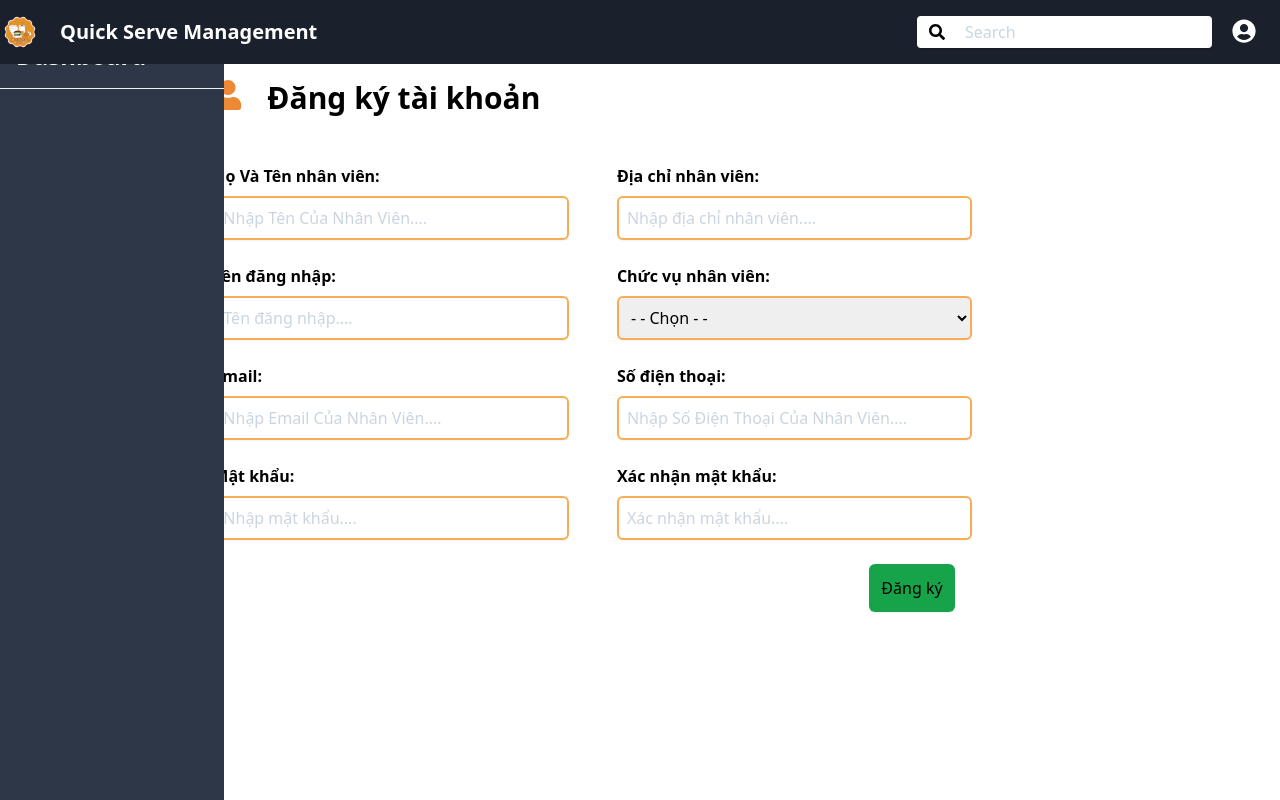
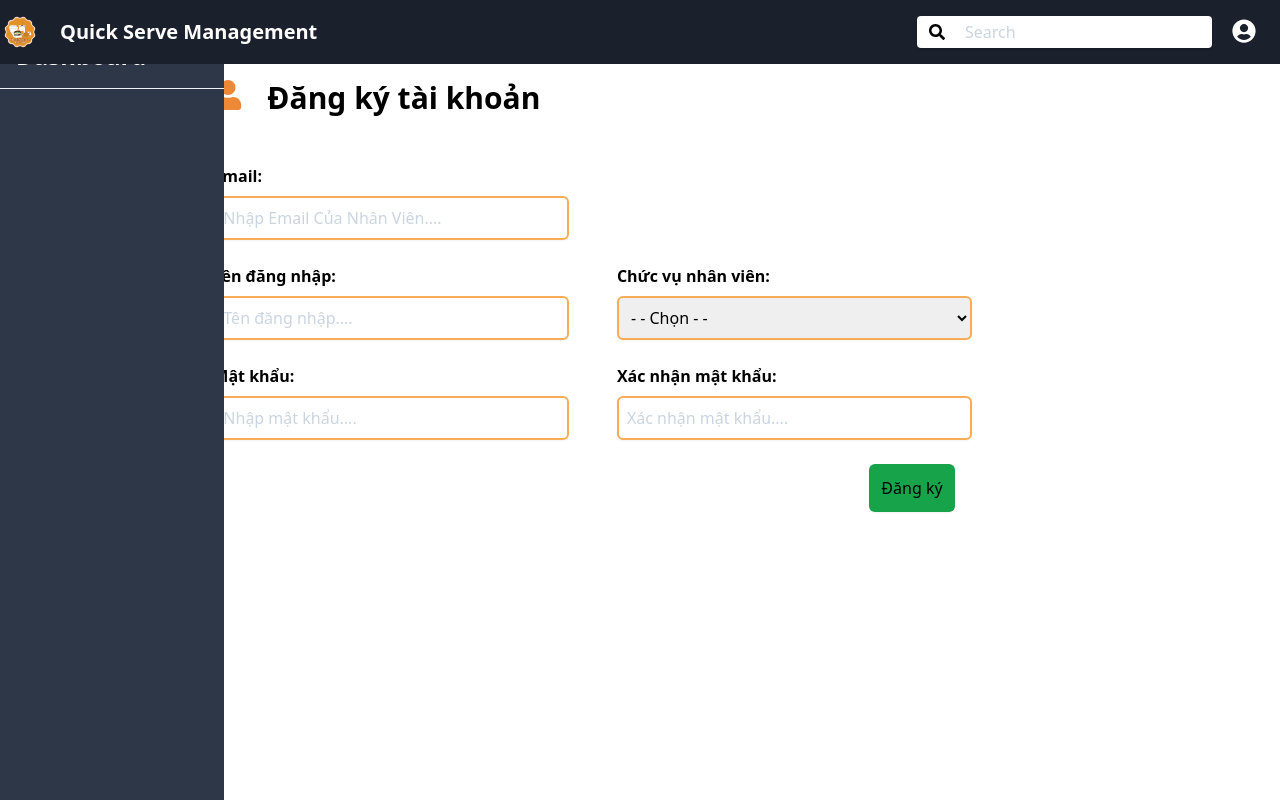
Before and after one commit to QuickServeManagementSystem/QuickServeManagement, a React (Vite) app: page /admin-register in a window 1280 px wide. Built offline with nearby package versions, Linux system fonts and the light colour scheme.

Commit message:
fix: spacing typagraphy code

```diff
--- a/src/components/AuthComponent/FormLogin.tsx
+++ b/src/components/AuthComponent/FormLogin.tsx
@@ -36,7 +36,6 @@ const FormLogin = () => {
                 } else if (roles[0] === 'Brand_Manager') {
                     navigate('/dashboard');
                 }
-                console.log("Roles:" + roles[0]);
             })
             .catch((error) => console.log(error))
             .finally(() => setIsLoading(false));
--- a/src/components/AuthComponent/FormRegister.tsx
+++ b/src/components/AuthComponent/FormRegister.tsx
@@ -4,13 +4,8 @@ const FormRegister = () => {
             <form method='POST' autoComplete='off'>
                 <div className='flex flex-col md:flex-row md:gap-12'>
                     <div className='mb-6 md:w-1/3'>
-                        <label htmlFor="yourname" className='text-base font-semibold'>Họ Và Tên nhân viên: </label>
-                        <input type="text" name="yourname" placeholder="Nhập Tên Của Nhân Viên...."
-                            className='mt-2 p-2 border-2 border-orange-400 rounded-md shadow-sm focus:outline-none focus:ring-2 focus:ring-orange-500 w-full' />
-                    </div>
-                    <div className='mb-6 md:w-1/3'>
-                        <label htmlFor="address" className='text-base font-semibold'>Địa chỉ nhân viên: </label>
-                        <input type="text" name="address" placeholder="Nhập địa chỉ nhân viên...."
+                        <label htmlFor="email" className='text-base font-semibold'>Email: </label>
+                        <input type="email" name="email" placeholder="Nhập Email Của Nhân Viên...."
                             className='mt-2 p-2 border-2 border-orange-400 rounded-md shadow-sm focus:outline-none focus:ring-2 focus:ring-orange-500 w-full' />
                     </div>
                 </div>
@@ -30,20 +25,6 @@ const FormRegister = () => {
                         </select>
                     </div>
                 </div>
-
-                <div className='flex flex-col md:flex-row md:gap-12'>
-                    <div className='mb-6 md:w-1/3'>
-                        <label htmlFor="email" className='text-base font-semibold'>Email: </label>
-                        <input type="email" name="email" placeholder="Nhập Email Của Nhân Viên...."
-                            className='mt-2 p-2 border-2 border-orange-400 rounded-md shadow-sm focus:outline-none focus:ring-2 focus:ring-orange-500 w-full' />
-                    </div>
-                    <div className='mb-6 md:w-1/3'>
-                        <label htmlFor="phone" className='text-base font-semibold'>Số điện thoại: </label>
-                        <input type="tel" name="phone" placeholder="Nhập Số Điện Thoại Của Nhân Viên...."
-                            className='mt-2 p-2 border-2 border-orange-400 rounded-md shadow-sm focus:outline-none focus:ring-2 focus:ring-orange-500 w-full' />
-                    </div>
-                </div>
-
                 <div className='flex flex-col md:flex-row md:gap-12'>
                     <div className='mb-6 md:w-1/3'>
                         <label htmlFor="password" className='text-base font-semibold'>Mật khẩu: </label>
--- a/src/services/api/apiConfig.ts
+++ b/src/services/api/apiConfig.ts
@@ -1,5 +1,4 @@
-export const BASE_URL =
-    'https://quick-serve-server.azurewebsites.net/api/v1';
+export const BASE_URL = 'https://quick-serve-server.azurewebsites.net/api/v1';
 
 //Athentication endpoints
 export const loginEndpoint = `${BASE_URL}/Account/Authenticate`;
```
Also changed, not shown: src/services/features/userSlice.ts (+8 -6 lines), 1 other file (tests, documents, lock files or other folders).
